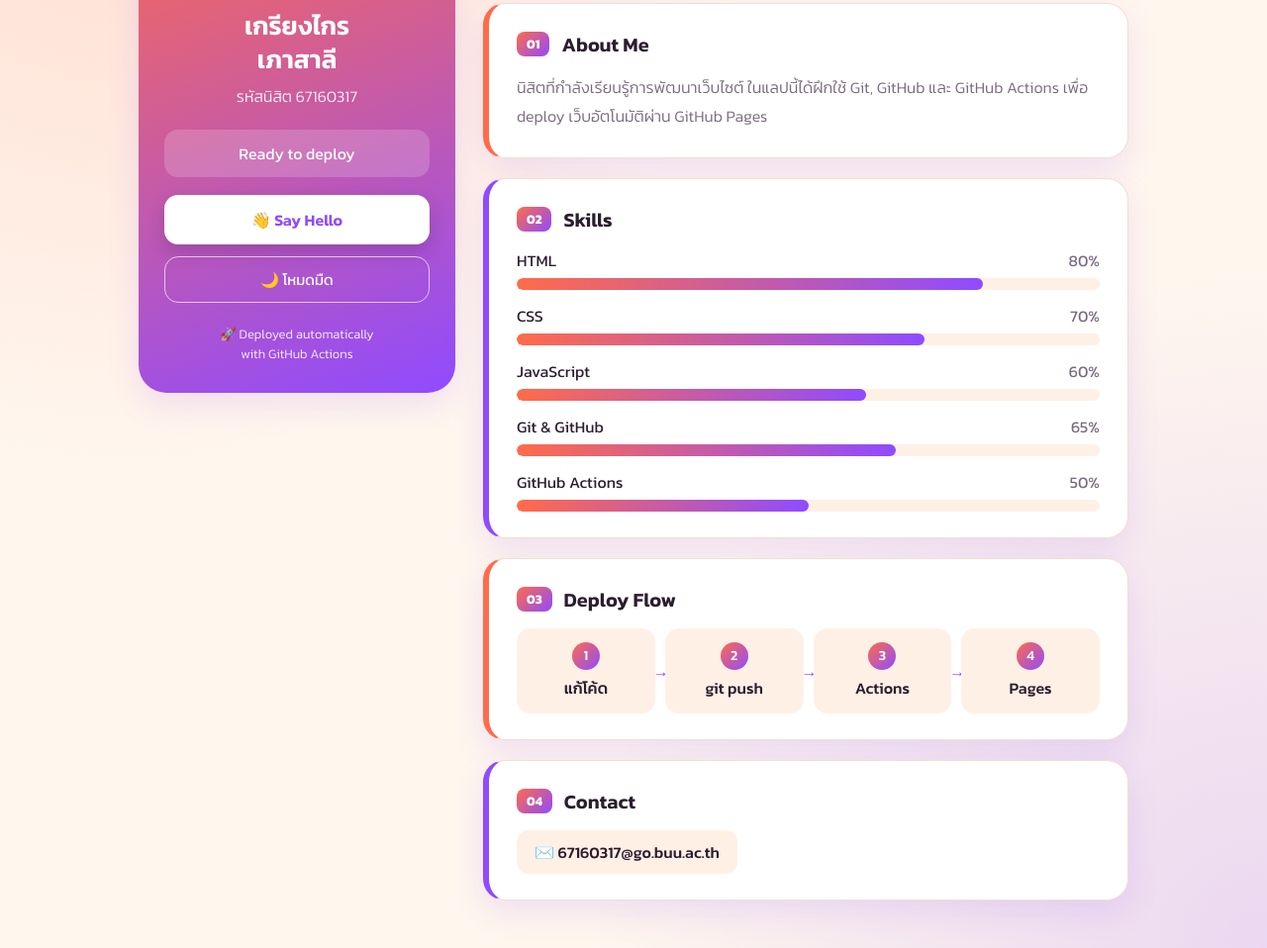
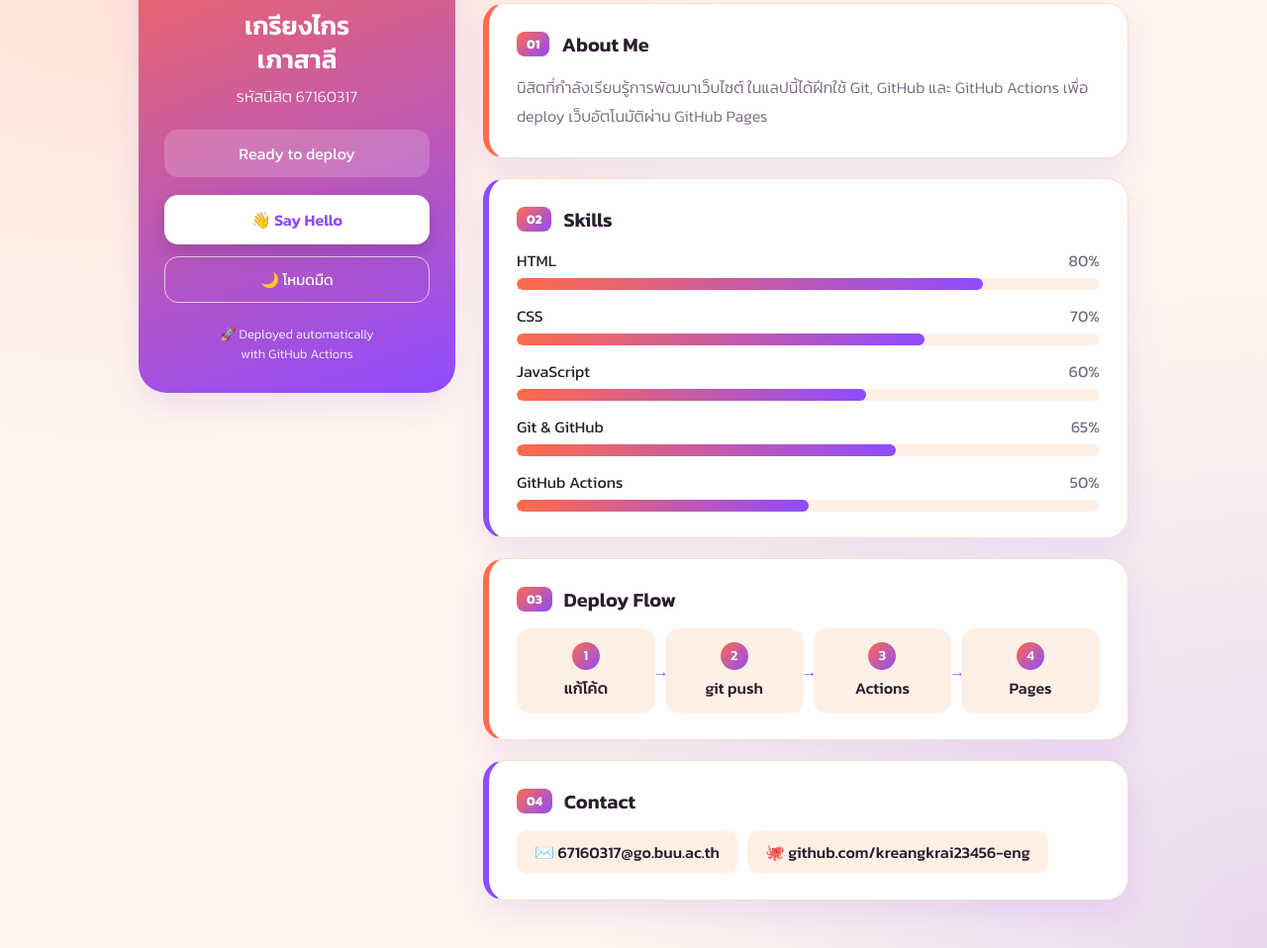
Before and after one commit to kreangkrai23456-eng/webdev-actions-lab, a plain HTML site: page index.html in a window 1280 px wide. Shown: the part 177-1135 px from the top of the page at 99% size. Drawn offline with Linux system fonts and the light colour scheme.

Commit message:
Add GitHub link

```diff
--- a/index.html
+++ b/index.html
@@ -56,7 +56,10 @@
 
     <section class="panel" id="contact">
       <h3><b>04</b> Contact</h3>
-      <a class="mail" href="mailto:67160317@go.buu.ac.th">✉️ 67160317@go.buu.ac.th</a>
+      <div class="links">
+        <a class="mail" href="mailto:67160317@go.buu.ac.th">✉️ 67160317@go.buu.ac.th</a>
+        <a class="mail" href="https://github.com/kreangkrai23456-eng" target="_blank" rel="noopener">🐙 github.com/kreangkrai23456-eng</a>
+      </div>
     </section>
   </main>
 
--- a/style.css
+++ b/style.css
@@ -177,6 +177,7 @@ button { font-family: inherit; cursor: pointer; }
 }
 
 /* Contact */
+.links { display: flex; flex-wrap: wrap; gap: 10px; }
 .mail {
   display: inline-block; padding: 10px 18px;
   color: var(--ink); text-decoration: none; font-weight: 500;
```
